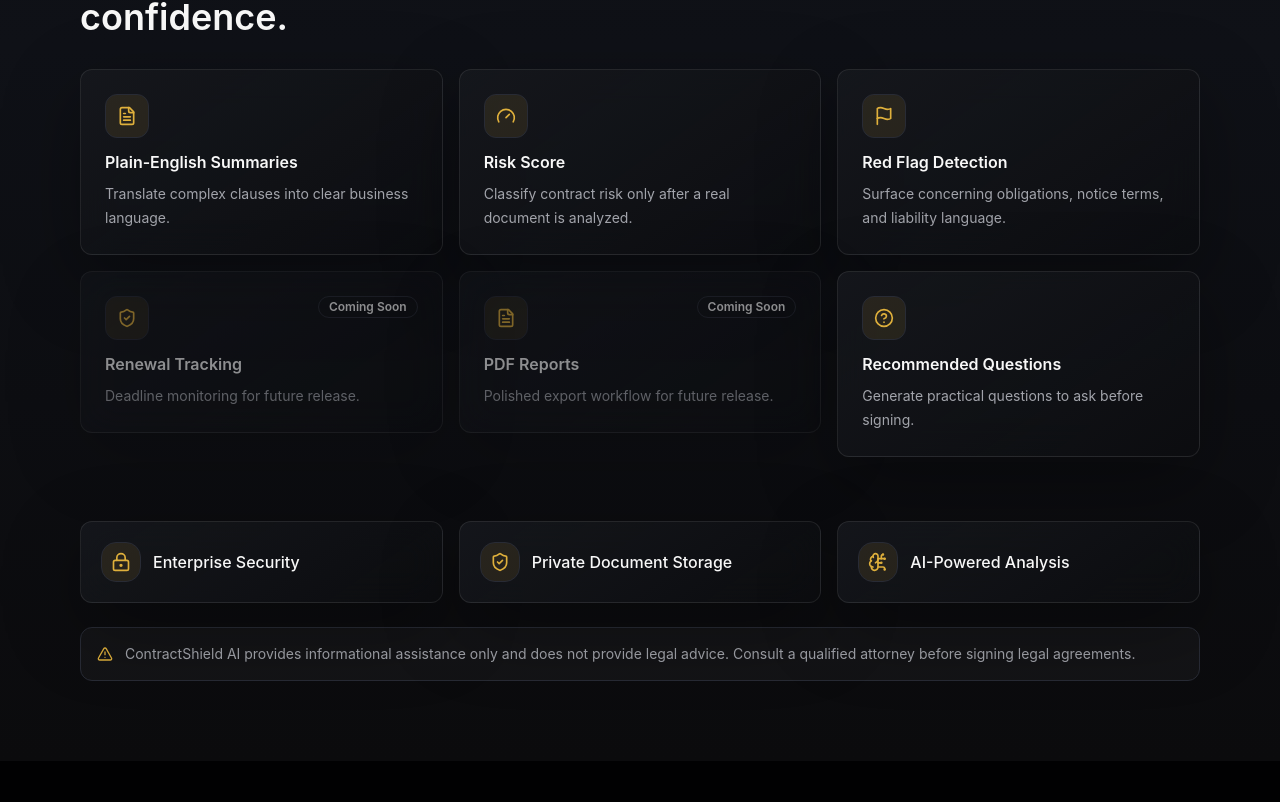
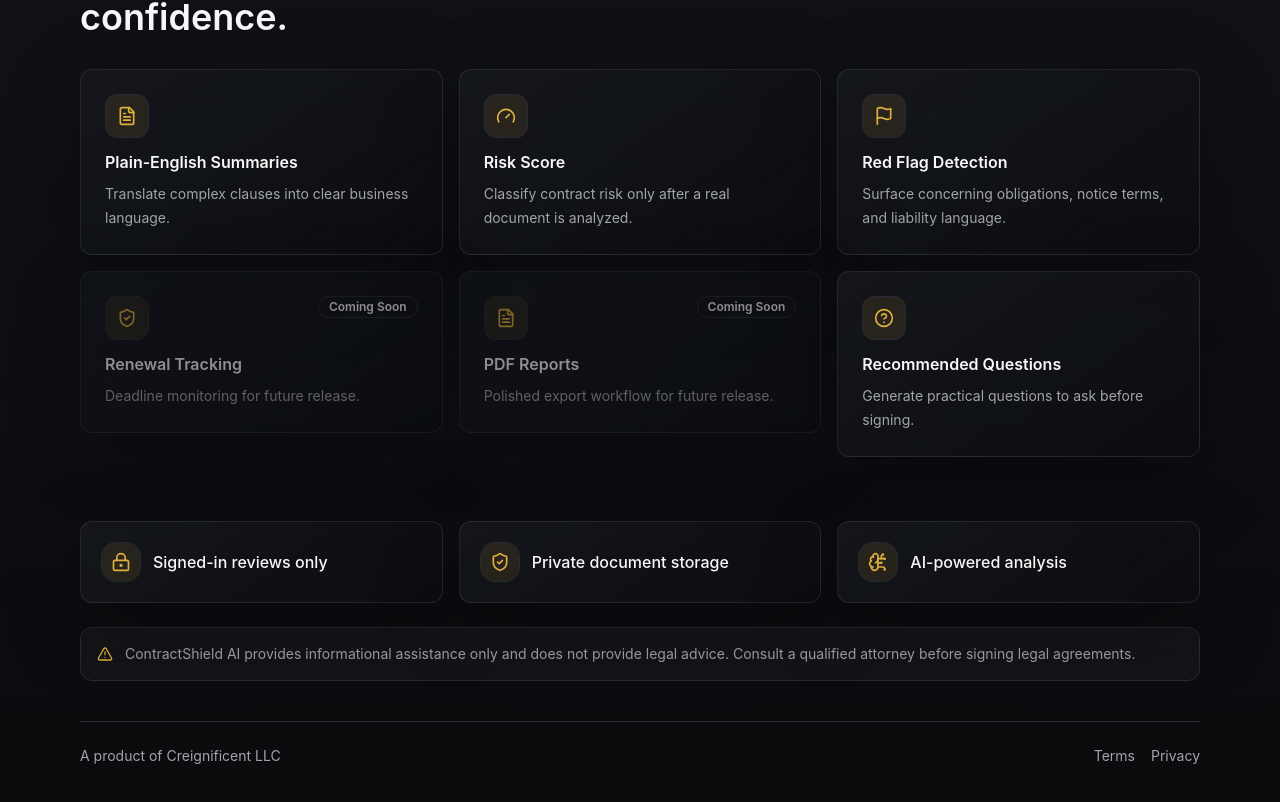
Before and after one commit to CreigT/ContractShield-AI, a Next.js app: page / in a window 1280 px wide. Shown: the part 940-1742 px from the top of the page. Before the commit the page ends 1701 px from the top, so only its background shows below. Built offline with nearby package versions, Linux system fonts and the light colour scheme.

Commit message:
Add legal footer links, metadata, env model override, and deploy checklist

```diff
--- a/src/app/layout.tsx
+++ b/src/app/layout.tsx
@@ -2,8 +2,15 @@ import type { Metadata } from "next";
 import "./globals.css";
 
 export const metadata: Metadata = {
-  title: "ContractShield AI",
-  description: "Review smarter. Sign with confidence.",
+  title: {
+    default: "ContractShield AI",
+    template: "%s | ContractShield AI",
+  },
+  description: "Upload a business contract and get a plain-English risk review before you sign. A product of Creignificent LLC.",
+  robots: {
+    index: true,
+    follow: true,
+  },
 };
 
 export default function RootLayout({
--- a/src/app/login/page.tsx
+++ b/src/app/login/page.tsx
@@ -139,6 +139,17 @@ export default function LoginPage() {
               {loading ? "Working..." : mode === "create" ? "Create account" : "Sign in"}
             </Button>
           </form>
+          <p className="text-center text-xs leading-5 text-muted-foreground">
+            By continuing you agree to the{" "}
+            <Link href="/terms" className="underline underline-offset-2 hover:text-foreground">
+              Terms
+            </Link>{" "}
+            and{" "}
+            <Link href="/privacy" className="underline underline-offset-2 hover:text-foreground">
+              Privacy Policy
+            </Link>
+            .
+          </p>
           <Button type="button" variant="ghost" className="w-full" onClick={() => setMode(mode === "create" ? "login" : "create")}>
             {mode === "create" ? "Already have an account? Sign in" : "Create an account"}
           </Button>
--- a/src/app/page.tsx
+++ b/src/app/page.tsx
@@ -20,9 +20,9 @@ const features = [
 ];
 
 const trustBadges = [
-  { title: "Enterprise Security", icon: LockKeyhole },
-  { title: "Private Document Storage", icon: ShieldCheck },
-  { title: "AI-Powered Analysis", icon: BrainCircuit },
+  { title: "Signed-in reviews only", icon: LockKeyhole },
+  { title: "Private document storage", icon: ShieldCheck },
+  { title: "AI-powered analysis", icon: BrainCircuit },
 ];
 
 export default function LandingPage() {
@@ -60,7 +60,7 @@ export default function LandingPage() {
               Sign with Confidence.
             </h1>
             <p className="max-w-2xl text-lg leading-8 text-muted-foreground sm:text-xl">
-              AI-powered contract intelligence that helps businesses understand agreements before they sign.
+              Upload a service contract and get the risks in English before you sign.
             </p>
           </div>
           <div className="flex flex-col gap-3 sm:flex-row">
@@ -119,6 +119,17 @@ export default function LandingPage() {
           <AlertTriangle className="mt-0.5 h-4 w-4 shrink-0 text-primary" />
           <p>{legalDisclaimer}</p>
         </div>
+        <footer className="mt-10 flex flex-wrap items-center justify-between gap-3 border-t border-white/10 pt-6 text-sm text-muted-foreground">
+          <p>A product of Creignificent LLC</p>
+          <div className="flex gap-4">
+            <Link href="/terms" className="hover:text-foreground">
+              Terms
+            </Link>
+            <Link href="/privacy" className="hover:text-foreground">
+              Privacy
+            </Link>
+          </div>
+        </footer>
       </section>
     </main>
   );
```
Also changed, not shown: 2 other files (tests, documents, lock files or other folders).
